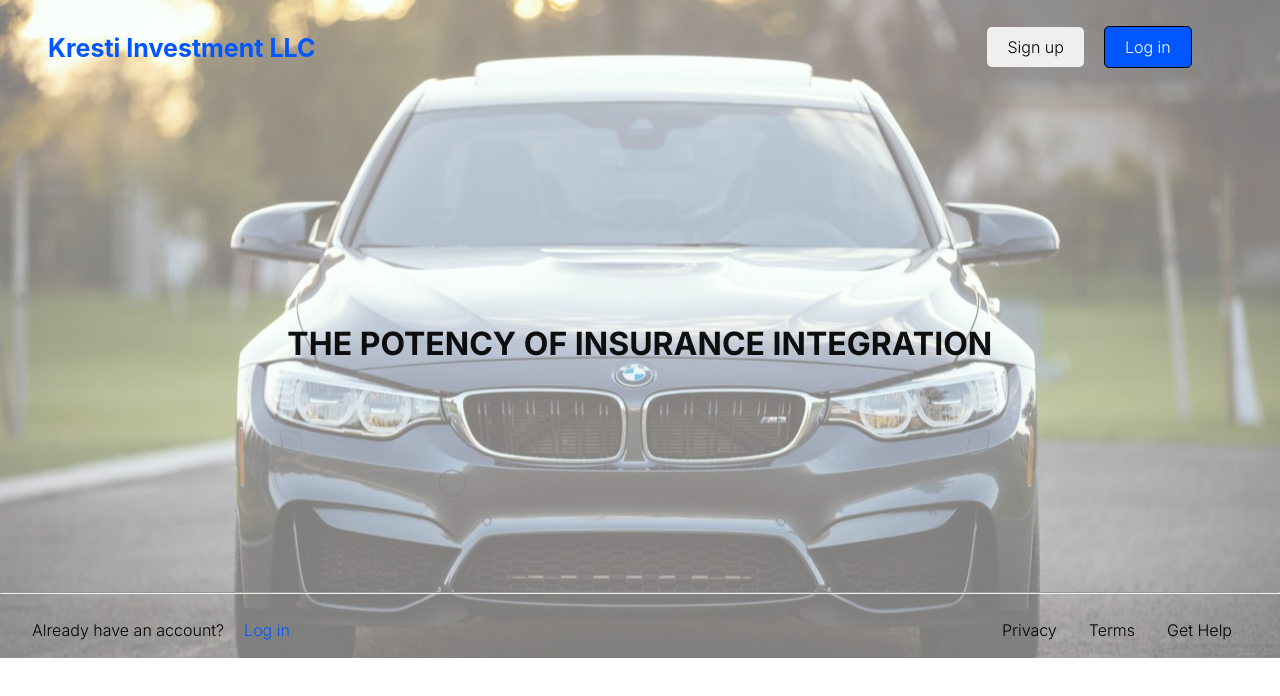
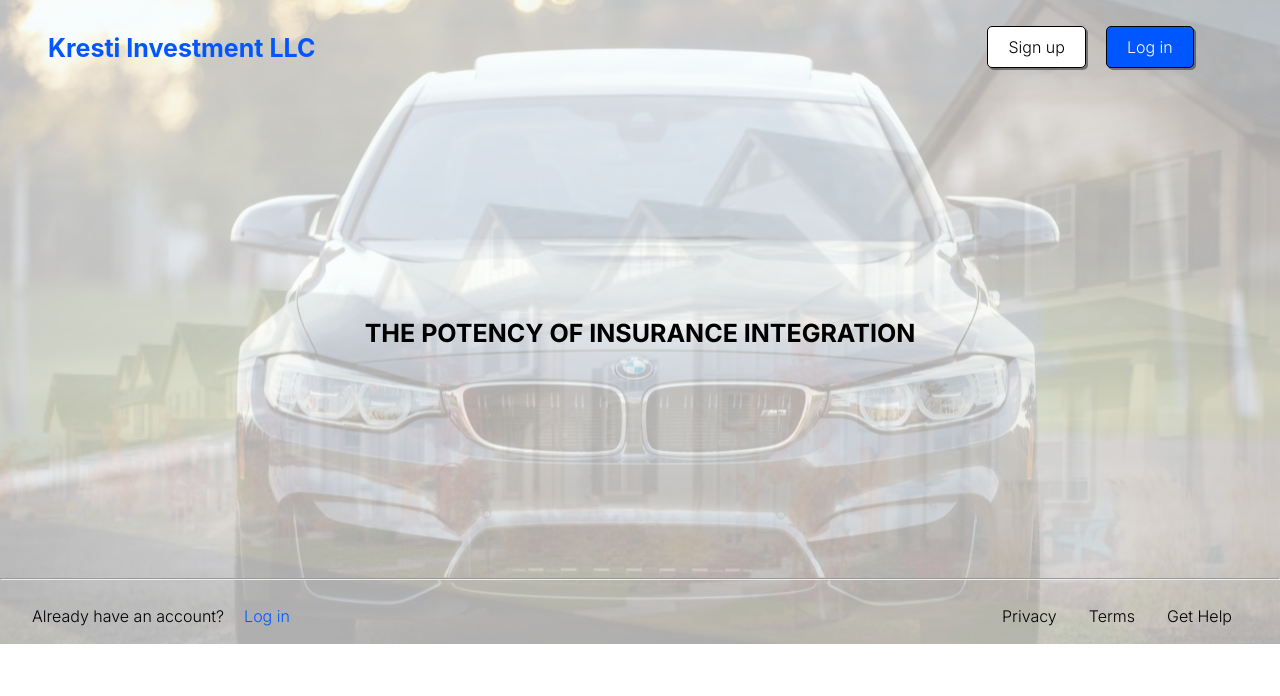
Before and after one commit to Adeboye22/kristiinsurance.github.io, a React (Create React App) app in the folder kresti/: page / in a window 1280 px wide. Shown: the top 696 px of the page. Built offline with nearby package versions, Linux system fonts and the light colour scheme.

Commit message:
Kresti Insurance

```diff
--- a/kresti/src/components/LoggedOut/Onboarding.css
+++ b/kresti/src/components/LoggedOut/Onboarding.css
@@ -6,14 +6,70 @@
     background-size: cover;
     height: 120%;
     background-position-y: center;
+    animation: change 60s infinite ease-in-out;
 }
 .Onbd-Overlay{
-    background: rgba(255, 255, 255, 0.495);
+    background: rgba(255, 255, 255, 0.664);
 }
-.Onbd-h1{
-    padding: 16.2%;
-    margin-left: 5rem;
+.Onbd-txt{
+    padding: 13.9rem;
+    text-align: center;
+}
+.Onbd-spn{
     font-weight: 700;
     font-family: inter;
-    color: rgba(0, 0, 0, 0.934);
+    color: black;;
 }
+.Onbd-spn:after{
+    content: "";
+    animation: spin 60s infinite ease-in-out;
+}
+@keyframes change{
+    0%
+    {
+        background-image: url(../../assets/Cars_lnd-scp_1.jpg);
+    }
+    25%
+    {
+        background-image: url(../../assets/House_lnd-scp_1.jpg);
+    }
+    50%
+    {
+        background-image: url(../../assets/Cars__lnd-scp_2.jpg);
+    }
+    75%
+    {
+        background-image: url(../../assets/House_lnd-scp_2.jpg);
+    }
+    100%
+    {
+        background-image: url(../../assets/House_lnd-scp_2.jpg);
+    }
+}
+@keyframes spin{
+    0%
+    {
+        content: "THE POTENCY OF INSURANCE INTEGRATION";
+        font-size: 25px;
+    }
+    25%
+    {
+        content: "kjhgfhjkjhg";
+        font-size: 25px;
+    }
+    50%
+    {
+        content: "uiojsudznipjnmopkd";
+        font-size: 25px;
+    }
+    75%
+    {
+        content: "ubiojchubhjai";
+        font-size: 25px;
+    }
+    100%
+    {
+        content: "ouibuidhzfujpisdfuheybdfhjvcj";
+        font-size: 25px;
+    }
+}
--- a/kresti/src/components/LoggedOut/Onboarding.jsx
+++ b/kresti/src/components/LoggedOut/Onboarding.jsx
@@ -9,7 +9,9 @@ function Onboarding() {
         <div className = "Onboarding">
           <div className="Onbd-Overlay">
             <NavBar />
-            <h1 className='Onbd-h1'>THE POTENCY OF INSURANCE INTEGRATION</h1>
+            <div className="Onbd-txt">
+              <span className='Onbd-spn'></span>
+            </div>
             <FootBar />
           </div>
         </div>
--- a/kresti/src/components/LoggedOut/Onboarding/FootBar.css
+++ b/kresti/src/components/LoggedOut/Onboarding/FootBar.css
@@ -15,6 +15,7 @@ section{
     padding: 0px 10px;
     text-decoration: none;
     color: #0057FF;
+    cursor: pointer;
 }
 .footerCol-1-b:hover{
     text-decoration: underline;
@@ -25,5 +26,5 @@ section{
 }
 article{
     padding:0rem 1rem;
-    font-weight: 500;
+    cursor: pointer;
 }
--- a/kresti/src/components/LoggedOut/Onboarding/NavBar.css
+++ b/kresti/src/components/LoggedOut/Onboarding/NavBar.css
@@ -24,8 +24,10 @@ header h1{
     padding: 10px 20px;
     font-size: 16px;
     border-radius: 5px;
-    border: solid 1px var(--btncolor);
+    border: solid 1px black;
+    background-color: white;
     cursor: pointer;
+    box-shadow: 2px 2px rgba(0, 0, 0, 0.416);
 }
 .login-btn{
     font-family: inter;
@@ -36,4 +38,6 @@ header h1{
     color: white;
     border-radius: 5px;
     border: solid 1px black;
+    cursor: pointer;
+    box-shadow: 2px 2px rgba(0, 0, 0, 0.416);
 }
```
